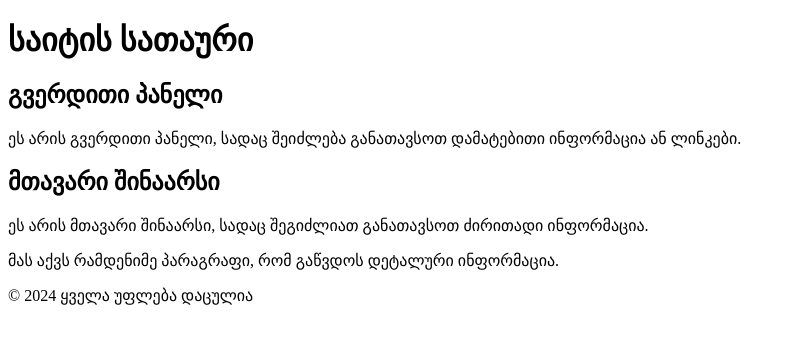
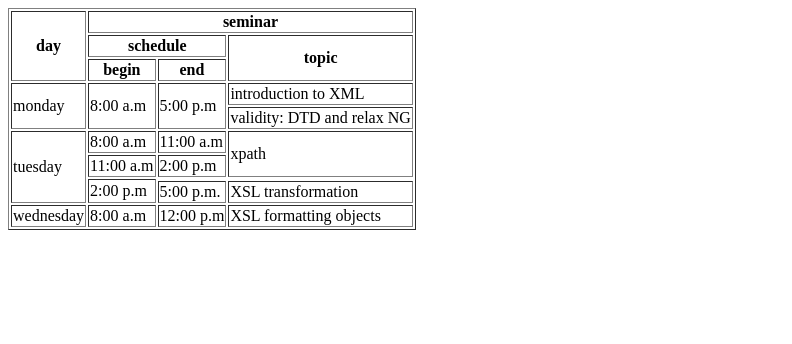
Before and after one commit to nikoloz1235677/GOA, a plain HTML site: page level 27/homework/index.html in a window 1280 px wide. Shown: the whole page, without its empty margins (0-792 px from the left). Drawn offline with Linux system fonts and the light colour scheme.

Commit message:
homework

```diff
--- a/level 27/homework/index.html
+++ b/level 27/homework/index.html
@@ -3,34 +3,69 @@
 <head>
     <meta charset="UTF-8">
     <meta name="viewport" content="width=device-width, initial-scale=1.0">
-    <title>Div-ის მაგალითი</title>
-    <link rel="stylesheet" href="styles.css">
+    <title>Document</title>
 </head>
 <body>
-    <header class="container">
-        <div class="header-item">
-            <h1>საიტის სათაური</h1>
-        </div>
-    </header>
+    <table border="1">
+        <tr>
+            <th rowspan="3" colspan="3">day</th>
+            <th colspan="8">seminar</th>
 
-    <main class="container">
-        <div class="content">
-            <div class="sidebar">
-                <h2>გვერდითი პანელი</h2>
-                <p>ეს არის გვერდითი პანელი, სადაც შეიძლება განათავსოთ დამატებითი ინფორმაცია ან ლინკები.</p>
-            </div>
-            <div class="main-content">
-                <h2>მთავარი შინაარსი</h2>
-                <p>ეს არის მთავარი შინაარსი, სადაც შეგიძლიათ განათავსოთ ძირითადი ინფორმაცია.</p>
-                <p>მას აქვს რამდენიმე პარაგრაფი, რომ გაწვდოს დეტალური ინფორმაცია.</p>
-            </div>
-        </div>
-    </main>
+        </tr>
 
-    <footer class="container">
-        <div class="footer-item">
-            <p>&copy; 2024 ყველა უფლება დაცულია</p>
-        </div>
-    </footer>
+        <tr>
+            <th colspan="4">schedule</th>
+            <th rowspan="2" colspan="5">topic</th>
+        </tr>
+
+        <tr>
+            <th colspan="2">begin</th>
+            <th colspan="2">end</th>
+        </tr>
+
+        <tr>
+            <td rowspan="2" colspan="3">monday</td>
+            <td rowspan="2" colspan="2">8:00 a.m</td>
+            <td rowspan="2" colspan="2">5:00 p.m</td>
+            <td colspan="5">introduction to XML</td>
+
+
+        </tr>
+
+        <tr>
+            <td colspan="5">validity: DTD and relax NG</td>
+        </tr>
+
+        <tr>
+            <td rowspan="6" colspan="3">tuesday</td>
+            <td rowspan="2" colspan="2">8:00 a.m</td>
+            <td rowspan="2" colspan="2">11:00 a.m</td>
+            <td colspan="5" rowspan="4">xpath</td>
+
+        </tr>
+
+        <tr>
+            <tr>
+                <td rowspan="2" colspan="2">11:00 a.m</td>
+                <td rowspan="2" colspan="2">2:00 p.m</td>
+
+            </tr>
+        </tr>
+
+        <tr>
+            <tr><td rowspan="2" colspan="2">2:00 p.m</td></tr>
+            <td rowspan="1" colspan="2">5:00 p.m.</td>
+            <td colspan="5" rowspan="1">XSL transformation</td>
+        </tr>
+
+        <tr>
+            <td colspan="3">wednesday</td>
+            <td rowspan="2" colspan="2">8:00 a.m</td>
+            <td rowspan="2" colspan="2">12:00 p.m</td>
+            <td>XSL formatting objects</td>
+        </tr>
+
+
+    </table>
 </body>
 </html>
```
Also changed, not shown: level 27/classwork/index.html (added, +32 -0 lines), 4 other files.
